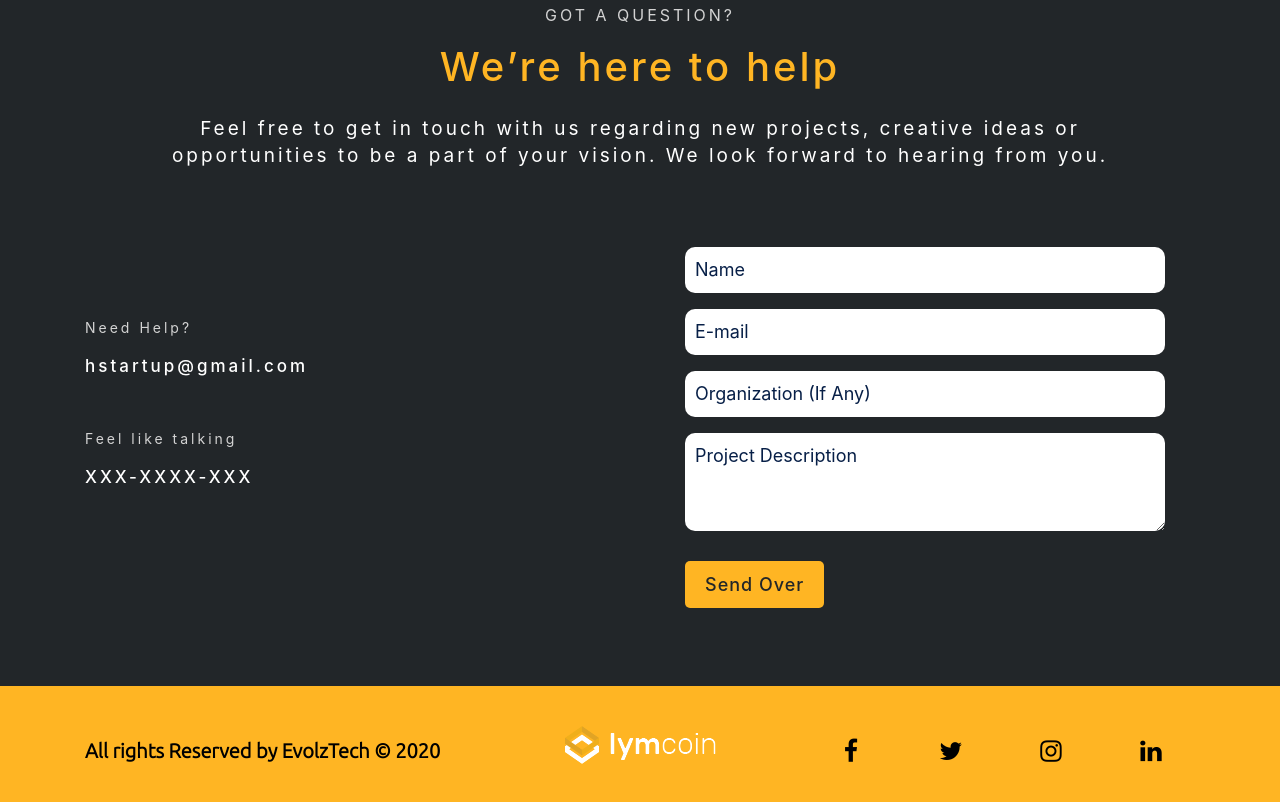
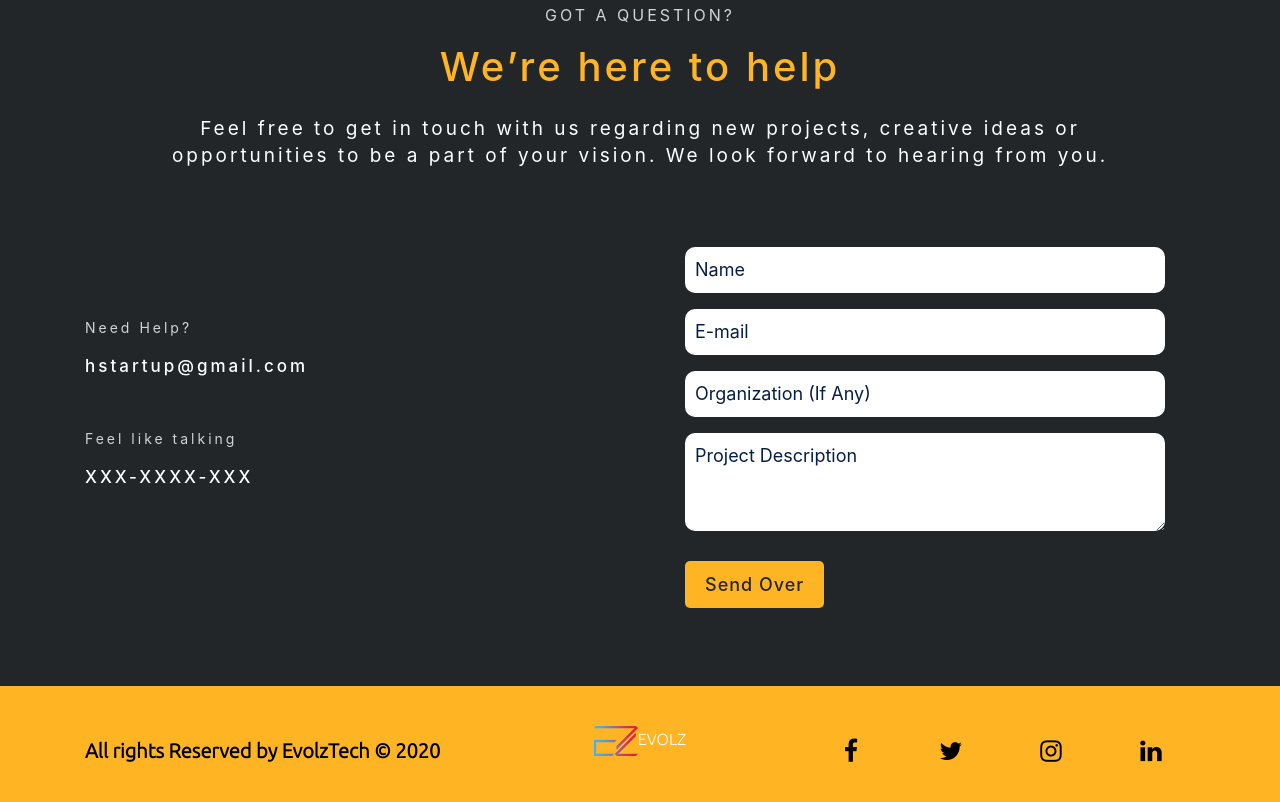
Before and after one commit to evolztech/evolztech.github.io, a plain HTML site: page index.html in a window 1280 px wide. Shown: the part 2889-3691 px from the top of the page. Drawn offline with nearby package versions, Linux system fonts and the light colour scheme.

Commit message:
Update index.html

```diff
--- a/index.html
+++ b/index.html
@@ -4,6 +4,7 @@
       <title>Evolz Tech</title>
       <meta name="viewport" content="width=device-width, initial-scale=1.0">
       <link href="https://fonts.googleapis.com/css2?family=Ubuntu:wght@300&display=swap" rel="stylesheet">
+      <link rel="stylesheet" href="https://cdnjs.cloudflare.com/ajax/libs/animate.css/4.1.1/animate.min.css"/>
       <link rel="stylesheet" href="https://cdnjs.cloudflare.com/ajax/libs/font-awesome/4.7.0/css/font-awesome.min.css">
       <link rel="stylesheet" href="https://stackpath.bootstrapcdn.com/bootstrap/4.5.0/css/bootstrap.min.css" integrity="sha384-9aIt2nRpC12Uk9gS9baDl411NQApFmC26EwAOH8WgZl5MYYxFfc+NcPb1dKGj7Sk" crossorigin="anonymous">
       <link rel="stylesheet" href="css/animate.css">
@@ -601,7 +602,7 @@
     <div class="container">
       <div class="row no-gutters">
         <div class="col-md-4 align-self-center order-lg-1 order-3 m-text-center py-3 py-lg-0 fs20 lh26 text-black">All rights Reserved by EvolzTech &copy; 2020</div>
-        <div class="col-md-4 order-2 text-center py-3 py-lg-0"><img src="images/logo-1.png"></div>
+        <div class="col-md-4 order-2 text-center py-3 py-lg-0 ft-logo"><img src="images/evolz_logo.png"><span class="ft-text">EVOLZ</div>
         <div class="col-md-4 text-center align-self-center order-lg-3 order-1 py-3 py-lg-0">
            <div class="row fs25 lh26 mb-md-0 m-text-center text-left">
              <div class="col-3">
```
